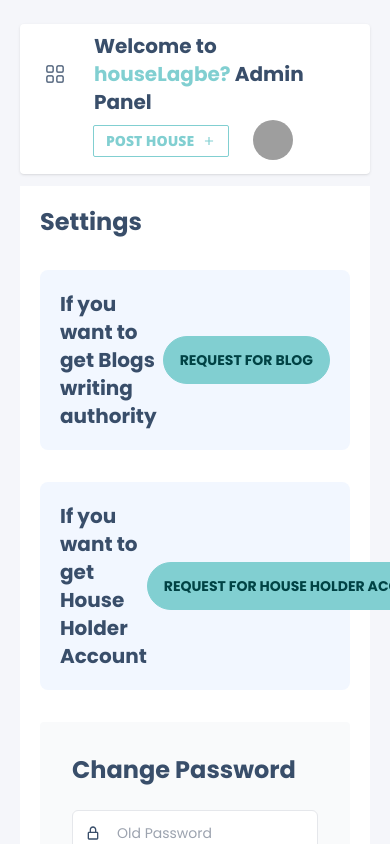
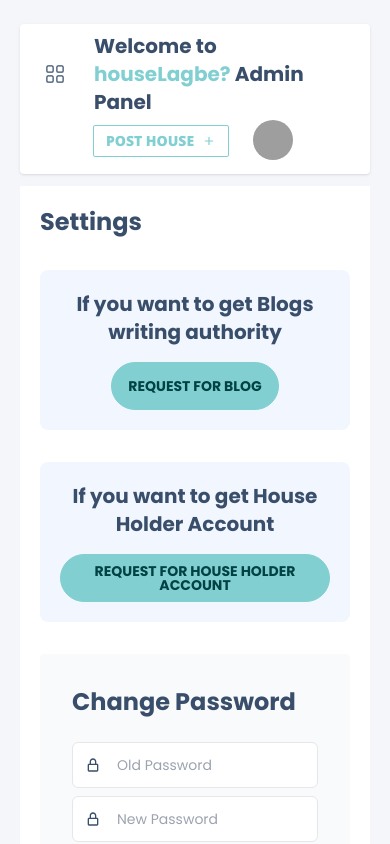
Before and after one commit to Ashik-Mahmud/rent-house-client, a React (Create React App) app: page /dashboard/settings in a window 390 px wide. Built offline with nearby package versions, Linux system fonts and the light colour scheme; grey boxes are pictures that could not be loaded.

Commit message:
make responsive for settings route

```diff
--- a/src/pages/Dashboard/Settings/Settings.tsx
+++ b/src/pages/Dashboard/Settings/Settings.tsx
@@ -9,19 +9,19 @@ const Settings = (props: Props) => {
         <h3 className="text-2xl font-bold">Settings</h3>
 
         <div className="settings-content">
-          <div className="req-for-blog flex items-center justify-between my-8 bg-base-200 p-5 rounded-lg">
-            <h3 className="text-xl font-bold">
+          <div className="req-for-blog flex-col justify-center sm:justify-between sm:flex-row flex items-center my-8 bg-base-200 p-5 rounded-lg">
+            <h3 className="text-xl font-bold text-center sm:text-left">
               If you want to get Blogs writing authority
             </h3>
-            <button className="btn btn-success rounded-full">
+            <button className="btn btn-success rounded-full mt-4  sm:mt-0">
               Request For Blog
             </button>
           </div>
-          <div className="req-for-blog flex items-center justify-between my-8 bg-base-200 p-5 rounded-lg">
-            <h3 className="text-xl font-bold">
+          <div className="req-for-blog flex items-center  my-8 bg-base-200 p-5 rounded-lg flex-col justify-center sm:justify-between sm:flex-row">
+            <h3 className="text-xl font-bold text-center sm:text-left">
               If you want to get House Holder Account
             </h3>
-            <button className="btn btn-success rounded-full">
+            <button className="btn btn-success rounded-full mt-4 sm:mt-0">
               Request For House Holder Account
             </button>
           </div>
```
